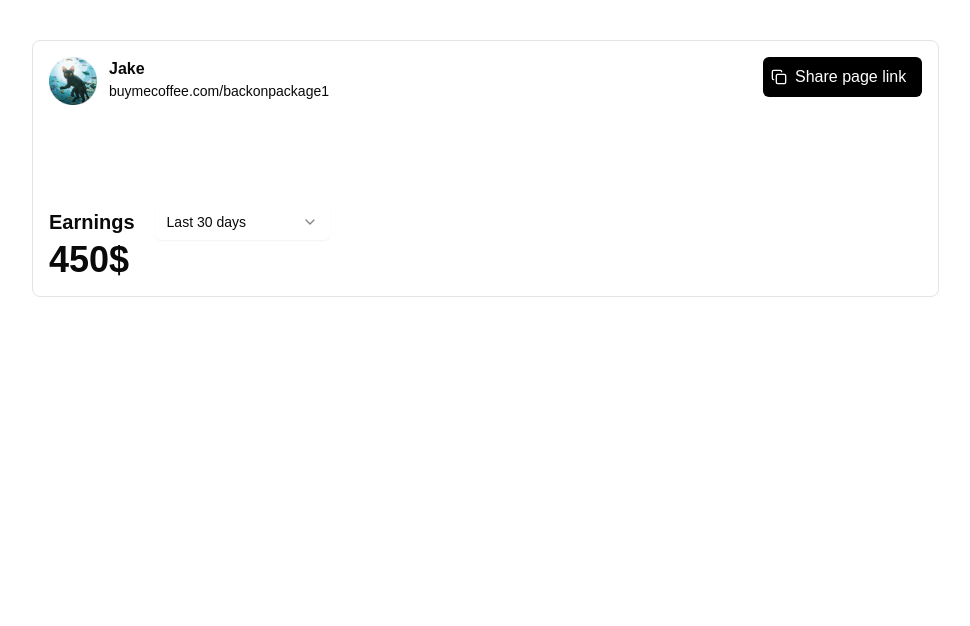
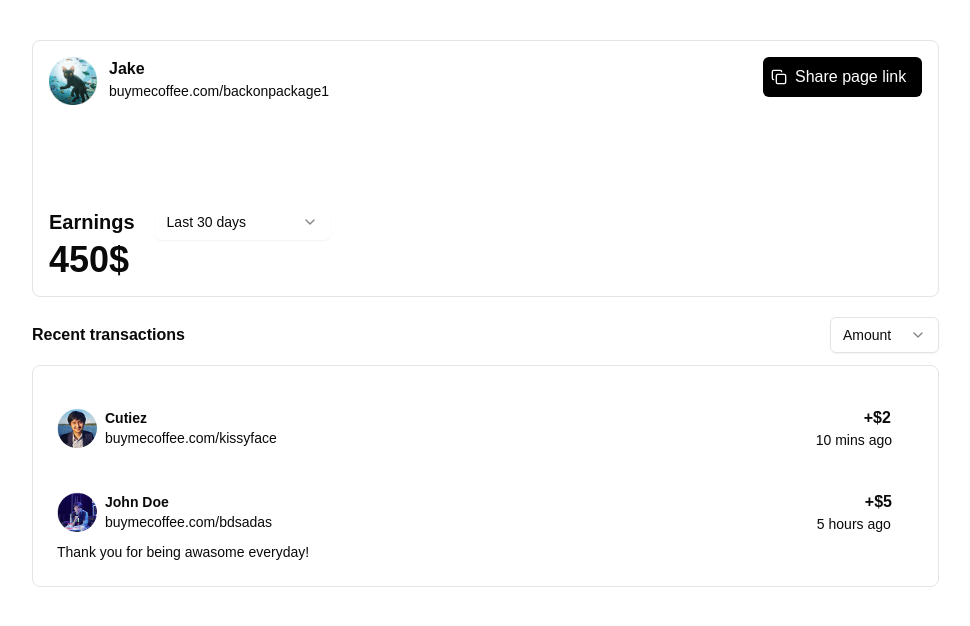
Before and after one commit to pinecone-2a/team-ctrlZ-frontend, a Next.js app: page /homepage in a window 1280 px wide. Shown: the top 626 px of the page, without its empty margins (8-978 px from the left). Built offline with nearby package versions, Linux system fonts and the light colour scheme.

Commit message:
homepage

```diff
--- a/src/app/homepage/Card.tsx
+++ b/src/app/homepage/Card.tsx
@@ -12,7 +12,7 @@
 
 export default function Card() {
     return(
-        <div className="m-10 w-[907px] h-[257px] border border-[#E4E4E7] rounded-lg p-4 flex flex-col justify-between">
+        <div className="w-[907px] h-[257px] border border-[#E4E4E7] rounded-lg p-4 flex flex-col justify-between">
             <div className="flex justify-between">
                 <div className="flex gap-3">
                     <img className="w-[48px] h-[48px]" src="Avatar.png"/>
--- a/src/app/homepage/HomePage.tsx
+++ b/src/app/homepage/HomePage.tsx
@@ -1,12 +1,68 @@
 "use client";
 
 import Card from "./Card";
+import {
+    Select,
+    SelectContent,
+    SelectItem,
+    SelectTrigger,
+    SelectValue,
+  } from "@/components/ui/select"
 
 export default function HomePage() {
     return(
-        <div>
+        <div className="m-10">
             <Card/>
+            <div>
+                <div className="flex justify-between mt-5 items-center">
+                    <p className="text-base font-semibold">Recent transactions</p>
+                    <Select>
+                        <SelectTrigger className="w-[109px] border border-[#E4E4E7]">
+                            <SelectValue placeholder="Amount" />
+                        </SelectTrigger>
+                        <SelectContent>
+                            <SelectItem value="one dollar">1$</SelectItem>
+                            <SelectItem value="two dollar">2$</SelectItem>
+                            <SelectItem value="five dollar">5$</SelectItem>
+                            <SelectItem value="ten dollar">10$</SelectItem>
+                        </SelectContent>
+                    </Select>
+                </div>
+                <div className="w-[907px] border border-[#E4E4E7] rounded-lg p-6 mt-3">
+                    <div className="w-[835px] flex justify-between mt-4">
+                        <div className="flex gap-[8px] items-center">
+                            <img src="pro.png" className="w-[40px] h-[40px] rounded-full"/>
+                            <div className="flex flex-col text-sm">
+                                <p className="font-bold">Cutiez</p>
+                                <p>buymecoffee.com/kissyface</p>
+                            </div>
+                        </div>
 
+                        <div>
+                            <p className="text-base font-bold ml-12">+$2</p>
+                            <p className="text-sm">10 mins ago</p>
+                        </div>
+                    </div>
+
+                    <div className="w-[835px] flex justify-between mt-10">
+                        <div className="flex gap-[8px] items-center">
+                            <img src="user.png" className="w-[40px] h-[40px] rounded-full"/>
+                            <div className="flex flex-col text-sm">
+                                <p className="font-bold">John Doe</p>
+                                <p>buymecoffee.com/bdsadas</p>
+                            </div>
+                        </div>
+                        <div>
+                            <p className="text-base font-bold ml-12">+$5</p>
+                            <p className="text-sm">5 hours ago</p>
+                        </div>
+                    </div>
+                    <div className="text-sm mt-2">
+                            <p>Thank you for being awasome everyday!</p>
+                    </div>
+
+                </div>
+            </div>
         </div>
     )
 };
```
Also changed, not shown: public/pro.png (added), public/user.png (added).
